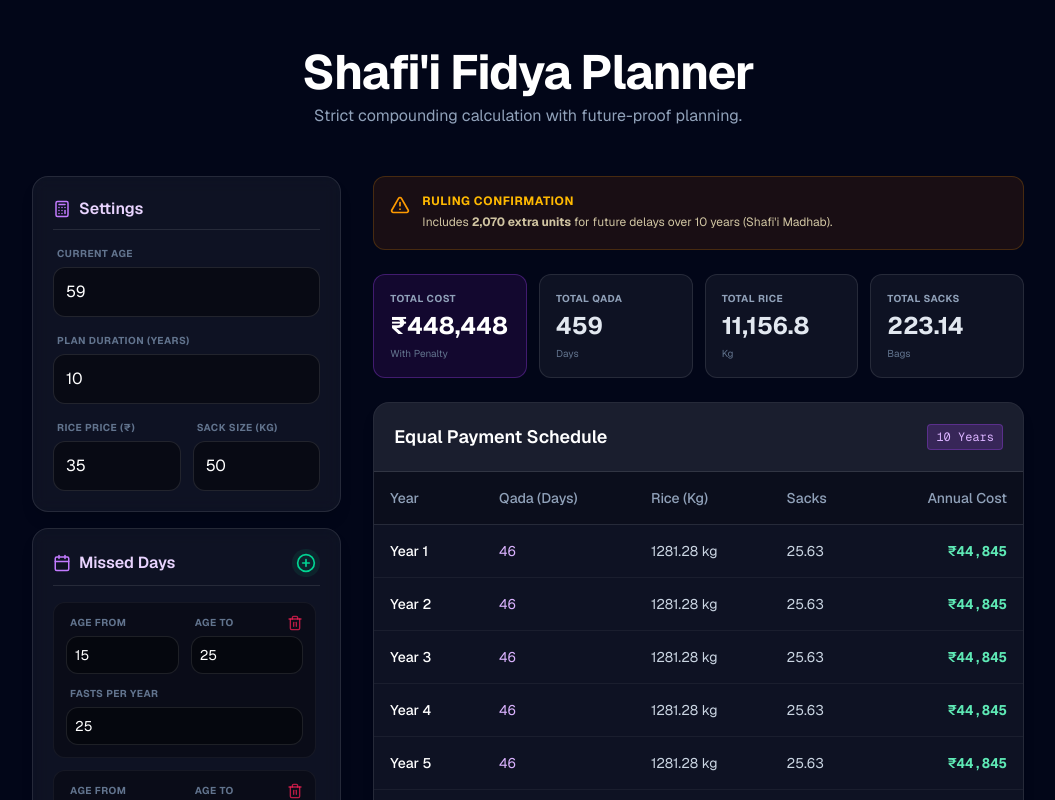
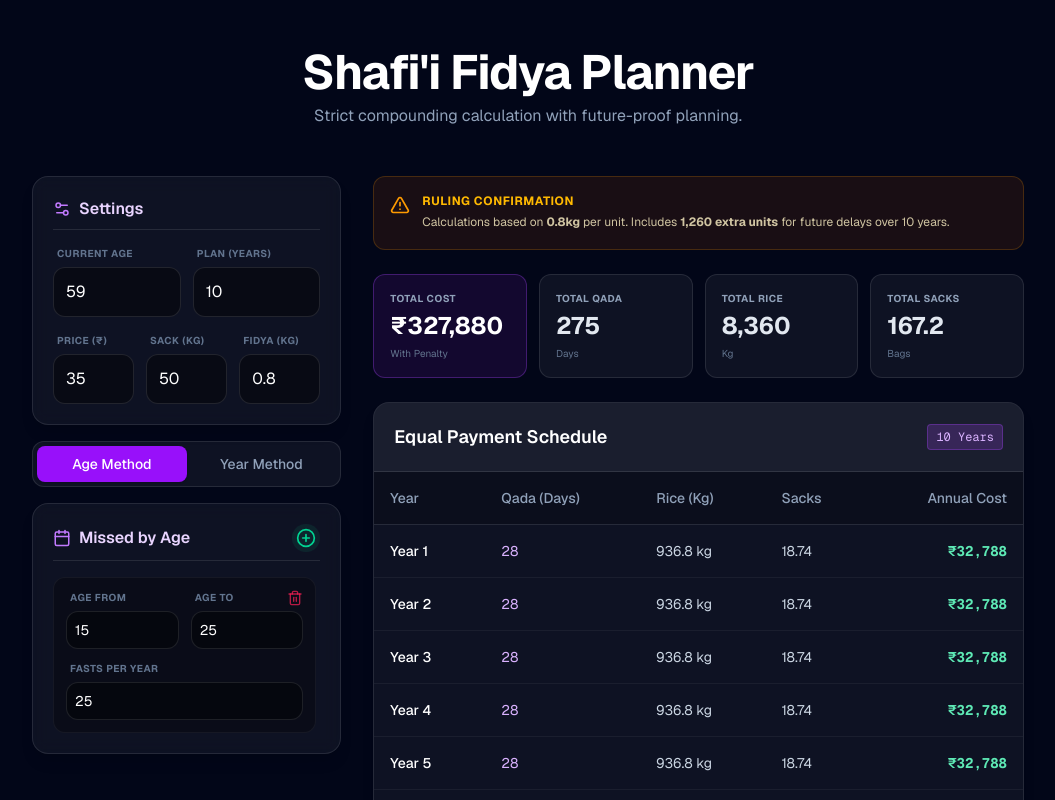
Before and after one commit to rihanciara/fidyacalc, a Next.js app in the folder shafii-fidya-calculator/: page / in a window 1280 px wide. Shown: the top 800 px of the page, without its empty margins (112-1167 px from the left). Built offline with nearby package versions, Linux system fonts and the light colour scheme.

Commit message:
fidya calc v8_

```diff
--- a/shafii-fidya-calculator/src/app/page.tsx
+++ b/shafii-fidya-calculator/src/app/page.tsx
@@ -2,43 +2,68 @@
 'use client';
 
 import React, { useState, useEffect } from 'react';
-// We use the @ alias which is standard in Next.js
-import { calculateShafiiFidya, CalculationInputs, CalculationResults, MissedPeriod } from '@/utils/calculator';
-import { Trash2, PlusCircle, AlertTriangle, Calculator, Calendar } from 'lucide-react';
+import { calculateShafiiFidya, CalculationInputs, CalculationResults, MissedPeriod, SpecificYear } from '@/utils/calculator';
+import { Trash2, PlusCircle, AlertTriangle, Calculator, Calendar, Scale, Settings2 } from 'lucide-react';
 
 const defaultPeriods: MissedPeriod[] = [
   { startAge: 15, endAge: 25, fastsPerYear: 25 },
-  { startAge: 28, endAge: 50, fastsPerYear: 8 },
+];
+
+const defaultYears: SpecificYear[] = [
+  { year: new Date().getFullYear() - 10, days: 30 },
 ];
 
 export default function Home() {
+  // Calculation Settings
   const [currentAge, setCurrentAge] = useState(59);
   const [paymentYears, setPaymentYears] = useState(10);
   const [ricePrice, setRicePrice] = useState(35);
   const [sackWeight, setSackWeight] = useState(50);
+  const [fidyaUnitWeight, setFidyaUnitWeight] = useState(0.8); // New Input
+
+  // Calculation Mode
+  const [calcMode, setCalcMode] = useState<'age' | 'year'>('age');
+
+  // Input Data Arrays
   const [missedPeriods, setMissedPeriods] = useState<MissedPeriod[]>(defaultPeriods);
+  const [missedYears, setMissedYears] = useState<SpecificYear[]>(defaultYears);
+
   const [results, setResults] = useState<CalculationResults | null>(null);
 
   useEffect(() => {
     const inputs: CalculationInputs = {
       currentAge,
+      currentYear: new Date().getFullYear(),
       paymentPlanYears: paymentYears,
       ricePrice,
       sackWeight,
-      fidyaUnitWeight: 0.8,
-      missedPeriods
+      fidyaUnitWeight,
+      // We pass both arrays, but based on logic one might be empty effectively
+      // or the user can actually use the calculator logic to sum both if we wanted.
+      // For this UI, we treat them as exclusive modes to keep it simple.
+      missedPeriods: calcMode === 'age' ? missedPeriods : [],
+      missedSpecificYears: calcMode === 'year' ? missedYears : []
     };
     setResults(calculateShafiiFidya(inputs));
-  }, [currentAge, paymentYears, ricePrice, sackWeight, missedPeriods]);
+  }, [currentAge, paymentYears, ricePrice, sackWeight, fidyaUnitWeight, missedPeriods, missedYears, calcMode]);
 
+  // --- Handlers for Age Mode ---
   const updatePeriod = (index: number, field: keyof MissedPeriod, val: number) => {
     const newPeriods = [...missedPeriods];
     newPeriods[index] = { ...newPeriods[index], [field]: val };
     setMissedPeriods(newPeriods);
   };
-
   const removePeriod = (index: number) => setMissedPeriods(missedPeriods.filter((_, i) => i !== index));
   const addPeriod = () => setMissedPeriods([...missedPeriods, { startAge: 20, endAge: 25, fastsPerYear: 10 }]);
+
+  // --- Handlers for Year Mode ---
+  const updateYearRow = (index: number, field: keyof SpecificYear, val: number) => {
+    const newYears = [...missedYears];
+    newYears[index] = { ...newYears[index], [field]: val };
+    setMissedYears(newYears);
+  };
+  const removeYearRow = (index: number) => setMissedYears(missedYears.filter((_, i) => i !== index));
+  const addYearRow = () => setMissedYears([...missedYears, { year: new Date().getFullYear() - 5, days: 5 }]);
 
   return (
     <main className="min-h-screen bg-slate-950 bg-[radial-gradient(ellipse_at_top,_var(--tw-gradient-stops))] from-slate-900 via-slate-950 to-black text-slate-100 font-sans selection:bg-purple-500/30 pb-20">
@@ -57,44 +82,67 @@ export default function Home() {
 
         <div className="grid grid-cols-1 lg:grid-cols-12 gap-6 lg:gap-8">
 
-          {/* --- INPUT SECTION --- */}
+          {/* --- LEFT: INPUT SECTION --- */}
           <div className="lg:col-span-4 space-y-4">
 
-            {/* Settings Card */}
+            {/* 1. Global Settings */}
             <div className="p-5 rounded-2xl bg-white/5 border border-white/10 shadow-lg backdrop-blur-sm">
               <div className="flex items-center gap-2 mb-4 border-b border-white/10 pb-2">
-                <Calculator size={18} className="text-purple-400"/>
+                <Settings2 size={18} className="text-purple-400"/>
                 <h2 className="text-base font-semibold text-purple-200">Settings</h2>
               </div>
               <div className="space-y-4">
-                <InputGroup label="Current Age" value={currentAge} onChange={setCurrentAge} />
-                <InputGroup label="Plan Duration (Years)" value={paymentYears} onChange={setPaymentYears} />
                 <div className="grid grid-cols-2 gap-3">
-                   <InputGroup label="Rice Price (₹)" value={ricePrice} onChange={setRicePrice} />
-                   <InputGroup label="Sack Size (Kg)" value={sackWeight} onChange={setSackWeight} />
+                    <InputGroup label="Current Age" value={currentAge} onChange={setCurrentAge} />
+                    <InputGroup label="Plan (Years)" value={paymentYears} onChange={setPaymentYears} />
+                </div>
+                <div className="grid grid-cols-3 gap-3">
+                   <InputGroup label="Price (₹)" value={ricePrice} onChange={setRicePrice} />
+                   <InputGroup label="Sack (Kg)" value={sackWeight} onChange={setSackWeight} />
+                   <InputGroup label="Fidya (Kg)" value={fidyaUnitWeight} onChange={setFidyaUnitWeight} step={0.1} />
                 </div>
               </div>
             </div>
 
-            {/* Missed Periods Card */}
+            {/* 2. Method Selector */}
+            <div className="p-1 rounded-xl bg-white/5 border border-white/10 flex">
+                <button
+                    onClick={() => setCalcMode('age')}
+                    className={`flex-1 py-2 text-sm font-medium rounded-lg transition ${calcMode === 'age' ? 'bg-purple-600 text-white shadow' : 'text-slate-400 hover:text-white'}`}
+                >
+                    Age Method
+                </button>
+                <button
+                    onClick={() => setCalcMode('year')}
+                    className={`flex-1 py-2 text-sm font-medium rounded-lg transition ${calcMode === 'year' ? 'bg-purple-600 text-white shadow' : 'text-slate-400 hover:text-white'}`}
+                >
+                    Year Method
+                </button>
+            </div>
+
+            {/* 3. Input List (Dynamic based on mode) */}
             <div className="p-5 rounded-2xl bg-white/5 border border-white/10 shadow-lg backdrop-blur-sm">
               <div className="flex justify-between items-center mb-4 border-b border-white/10 pb-2">
                 <div className="flex items-center gap-2">
                   <Calendar size={18} className="text-purple-400"/>
-                  <h2 className="text-base font-semibold text-purple-200">Missed Days</h2>
+                  <h2 className="text-base font-semibold text-purple-200">
+                    {calcMode === 'age' ? 'Missed by Age' : 'Missed by Year'}
+                  </h2>
                 </div>
-                <button onClick={addPeriod} className="text-emerald-400 hover:text-emerald-300 p-1 bg-emerald-500/10 rounded-full transition active:scale-95">
+                <button
+                  onClick={calcMode === 'age' ? addPeriod : addYearRow}
+                  className="text-emerald-400 hover:text-emerald-300 p-1 bg-emerald-500/10 rounded-full transition active:scale-95"
+                >
                   <PlusCircle size={20} />
                 </button>
               </div>
 
-              <div className="space-y-3 max-h-[350px] overflow-y-auto pr-1 custom-scrollbar">
-                {missedPeriods.map((period, idx) => (
+              <div className="space-y-3 max-h-[400px] overflow-y-auto pr-1 custom-scrollbar">
+
+                {/* MODE: AGE */}
+                {calcMode === 'age' && missedPeriods.map((period, idx) => (
                   <div key={idx} className="p-3 rounded-xl bg-black/30 border border-white/5 relative group transition">
-                    <button
-                      onClick={() => removePeriod(idx)}
-                      className="absolute top-2 right-2 text-rose-500/70 hover:text-rose-400 p-1"
-                    >
+                    <button onClick={() => removePeriod(idx)} className="absolute top-2 right-2 text-rose-500/70 hover:text-rose-400 p-1">
                       <Trash2 size={16} />
                     </button>
                     <div className="grid grid-cols-2 gap-3">
@@ -106,11 +154,25 @@ export default function Home() {
                     </div>
                   </div>
                 ))}
+
+                {/* MODE: YEAR */}
+                {calcMode === 'year' && missedYears.map((row, idx) => (
+                  <div key={idx} className="p-3 rounded-xl bg-black/30 border border-white/5 relative group transition">
+                    <button onClick={() => removeYearRow(idx)} className="absolute top-2 right-2 text-rose-500/70 hover:text-rose-400 p-1">
+                      <Trash2 size={16} />
+                    </button>
+                    <div className="grid grid-cols-2 gap-3">
+                      <InputGroup label="Calendar Year" value={row.year} onChange={(v) => updateYearRow(idx, 'year', v)} compact />
+                      <InputGroup label="Days Missed" value={row.days} onChange={(v) => updateYearRow(idx, 'days', v)} compact />
+                    </div>
+                  </div>
+                ))}
+
               </div>
             </div>
           </div>
 
-          {/* --- RESULTS SECTION --- */}
+          {/* --- RIGHT: RESULTS SECTION --- */}
           <div className="lg:col-span-8 space-y-6">
 
             {/* Warning Box */}
@@ -119,7 +181,8 @@ export default function Home() {
               <div>
                 <h3 className="text-amber-400 font-bold text-xs uppercase tracking-wider mb-1">Ruling Confirmation</h3>
                 <p className="text-amber-100/80 text-xs leading-relaxed">
-                  Includes <strong>{results?.futurePenaltyUnits.toLocaleString()} extra units</strong> for future delays over {paymentYears} years (Shafi'i Madhab).
+                  Calculations based on <strong>{fidyaUnitWeight}kg</strong> per unit.
+                  Includes <strong>{results?.futurePenaltyUnits.toLocaleString()} extra units</strong> for future delays over {paymentYears} years.
                 </p>
               </div>
             </div>
@@ -134,7 +197,7 @@ export default function Home() {
               </div>
             )}
 
-            {/* APP-STYLE CARD LIST (Visible on Mobile) */}
+            {/* Mobile Card List */}
             {results && (
               <div className="block md:hidden space-y-3">
                  <div className="flex justify-between items-center px-2">
@@ -168,7 +231,7 @@ export default function Home() {
               </div>
             )}
 
-            {/* DESKTOP TABLE (Hidden on Mobile) */}
+            {/* Desktop Table */}
             {results && (
               <div className="hidden md:block rounded-2xl bg-white/5 border border-white/10 overflow-hidden shadow-lg">
                 <div className="p-5 border-b border-white/10 flex justify-between items-center bg-white/5">
@@ -214,14 +277,15 @@ export default function Home() {
 }
 
 // Optimized Input Component with Numeric Keypad Support
-function InputGroup({ label, value, onChange, compact = false }: { label: string, value: number, onChange: (v: number) => void, compact?: boolean }) {
+function InputGroup({ label, value, onChange, compact = false, step = 1 }: { label: string, value: number, onChange: (v: number) => void, compact?: boolean, step?: number }) {
   return (
     <div className="flex flex-col gap-1.5">
-      <label className="text-[10px] uppercase tracking-wider font-bold text-slate-500 px-1">{label}</label>
+      <label className="text-[10px] uppercase tracking-wider font-bold text-slate-500 px-1 truncate">{label}</label>
       <input
         type="number"
         inputMode="decimal"
         pattern="[0-9]*"
+        step={step}
         value={value}
         onChange={(e) => onChange(parseFloat(e.target.value) || 0)}
         className={`w-full bg-black/40 border border-white/10 rounded-xl text-white focus:outline-none focus:border-purple-500 focus:bg-black/60 focus:ring-1 focus:ring-purple-500/50 transition duration-200 ${compact ? 'p-2 text-sm' : 'p-3 text-base'}`}
--- a/shafii-fidya-calculator/src/utils/calculator.ts
+++ b/shafii-fidya-calculator/src/utils/calculator.ts
@@ -6,31 +6,34 @@ export interface MissedPeriod {
     fastsPerYear: number;
 }
 
+export interface SpecificYear {
+    year: number;
+    days: number;
+}
+
 export interface CalculationInputs {
     currentAge: number;
-    fidyaUnitWeight: number; // e.g., 0.8 kg
-    ricePrice: number;       // e.g., 35 INR/kg
-    sackWeight: number;      // e.g., 50 kg
-    missedPeriods: MissedPeriod[];
-    paymentPlanYears: number; // e.g., 10 years
+    currentYear: number;     // New: Needed for Year-based calculation
+    fidyaUnitWeight: number; // New: Now dynamic
+    ricePrice: number;
+    sackWeight: number;
+    missedPeriods: MissedPeriod[];   // For Age Method
+    missedSpecificYears: SpecificYear[]; // For Year Method
+    paymentPlanYears: number;
 }
 
-// THIS INTERFACE WAS MISSING THE "grandTotalCost" FIELD
 export interface CalculationResults {
-    // Historical Totals (If paid today)
     totalQadaFasts: number;
     totalFidyaUnits: number;
     totalFidyaWeightKg: number;
     totalMonetaryValue: number;
     totalSacks: number;
 
-    // Future-Proof Plan Results
     annualQadaFasts: number;
     annualFidyaWeightKg: number;
     annualMonetaryValue: number;
     annualSacks: number;
 
-    // THE FIX: These must be defined here
     futurePenaltyUnits: number;
     grandTotalCost: number;
 }
@@ -38,47 +41,61 @@ export interface CalculationResults {
 export function calculateShafiiFidya(inputs: CalculationInputs): CalculationResults {
     const {
         currentAge,
+        currentYear,
         fidyaUnitWeight,
         ricePrice,
         sackWeight,
         missedPeriods,
+        missedSpecificYears,
         paymentPlanYears
     } = inputs;
 
     let totalQadaFasts = 0;
     let totalFidyaUnits = 0;
 
-    // 1. Calculate Historical Debt (Up to Current Age)
+    // --- STRATEGY 1: AGE BASED CALCULATION ---
     for (const period of missedPeriods) {
         if (period.startAge > period.endAge) continue;
-
         const yearsInPeriod = period.endAge - period.startAge + 1;
         totalQadaFasts += yearsInPeriod * period.fastsPerYear;
 
         for (let ageMissed = period.startAge; ageMissed <= period.endAge; ageMissed++) {
             const startDelayAge = ageMissed + 1;
-            const yearsOfDelay = currentAge - startDelayAge;
-
+            const yearsOfDelay = Math.max(0, currentAge - startDelayAge);
             if (yearsOfDelay >= 1) {
                 totalFidyaUnits += period.fastsPerYear * yearsOfDelay;
             }
         }
     }
 
-    // Historical Totals
+    // --- STRATEGY 2: SPECIFIC YEAR BASED CALCULATION ---
+    for (const record of missedSpecificYears) {
+        if (record.days <= 0) continue;
+
+        totalQadaFasts += record.days;
+
+        // Logic: Fast missed in 2000. Due in 2001.
+        // If Current Year is 2024. Delay = 2024 - 2001 = 23 years.
+        const dueYear = record.year + 1;
+        const yearsOfDelay = Math.max(0, currentYear - dueYear);
+
+        if (yearsOfDelay >= 1) {
+            totalFidyaUnits += record.days * yearsOfDelay;
+        }
+    }
+
+    // --- COMMON TOTALS ---
     const totalFidyaWeightKg = totalFidyaUnits * fidyaUnitWeight;
     const totalMonetaryValue = totalFidyaWeightKg * ricePrice;
     const totalSacks = totalFidyaWeightKg / sackWeight;
 
-    // 2. Future-Proof Plan (The Fix)
+    // --- FUTURE PLAN LOGIC ---
     const annualQadaFasts = Math.ceil(totalQadaFasts / paymentPlanYears);
 
-    // Calculate Future Penalty (Sum of years 0 to N-1)
     const yearsOfFutureDelay = paymentPlanYears - 1;
     const sumOfFutureYears = (yearsOfFutureDelay * (yearsOfFutureDelay + 1)) / 2;
     const futurePenaltyUnits = annualQadaFasts * sumOfFutureYears;
 
-    // Total Plan Values (Including Penalty)
     const totalPlanUnits = totalFidyaUnits + futurePenaltyUnits;
     const totalPlanWeight = totalPlanUnits * fidyaUnitWeight;
     const totalPlanValue = totalPlanWeight * ricePrice;
@@ -96,7 +113,6 @@ export function calculateShafiiFidya(inputs: CalculationInputs): CalculationResu
         annualMonetaryValue: Math.round(totalPlanValue / paymentPlanYears),
         annualSacks: parseFloat((totalPlanSacks / paymentPlanYears).toFixed(2)),
 
-        // Exporting these fixes the build error
         futurePenaltyUnits,
         grandTotalCost: Math.round(totalPlanValue)
     };
```
